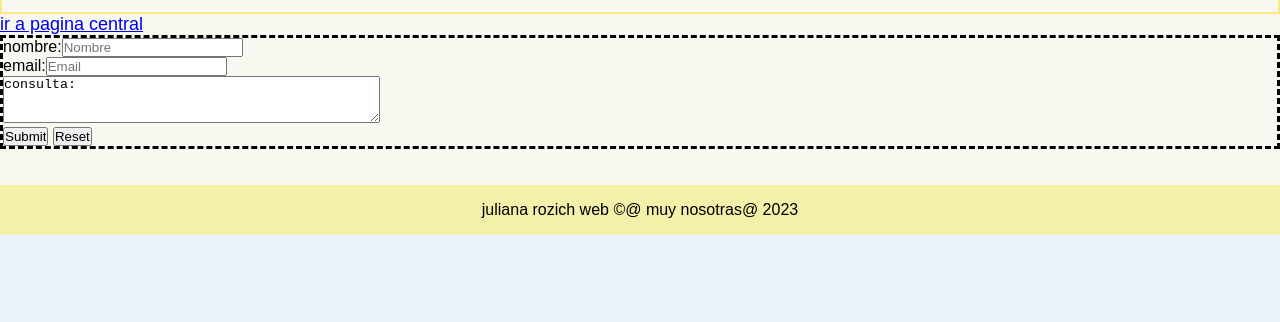
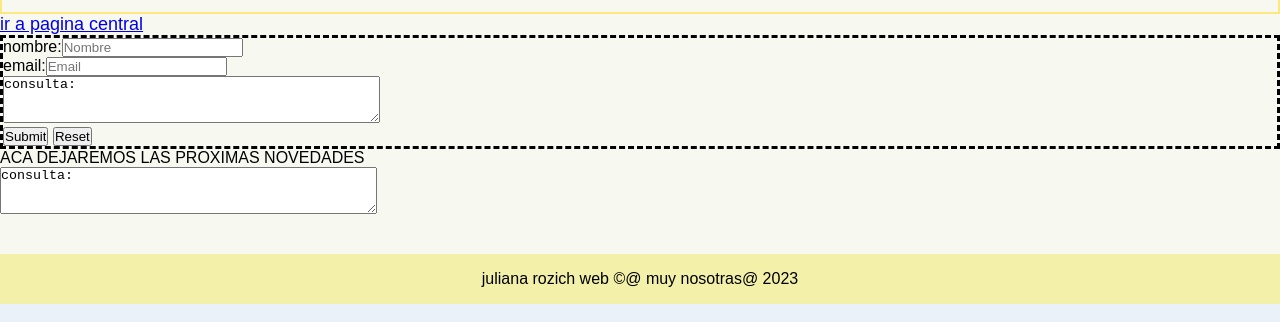
Before and after one commit to Julianar99/muynos, a plain HTML site: page index.html in a window 1280 px wide. Shown: the part 1728-2050 px from the top of the page. Before the commit the page ends 1981 px from the top, so only its background shows below. Drawn offline with Linux system fonts and the light colour scheme.

Commit message:
Update index.html

```diff
--- a/index.html
+++ b/index.html
@@ -85,6 +85,15 @@
     <input type="reset" name="Cancelar">
     <br>
 </form>
+<aside>
+    <P>
+        ACA DEJAREMOS LAS PROXIMAS NOVEDADES
+    </P>
+    <textarea cols="45" rows="3">consulta:
+    </textarea><br>
+
+
+</aside>
         <br>
 <div class="clear"></div>
 <br>
```
